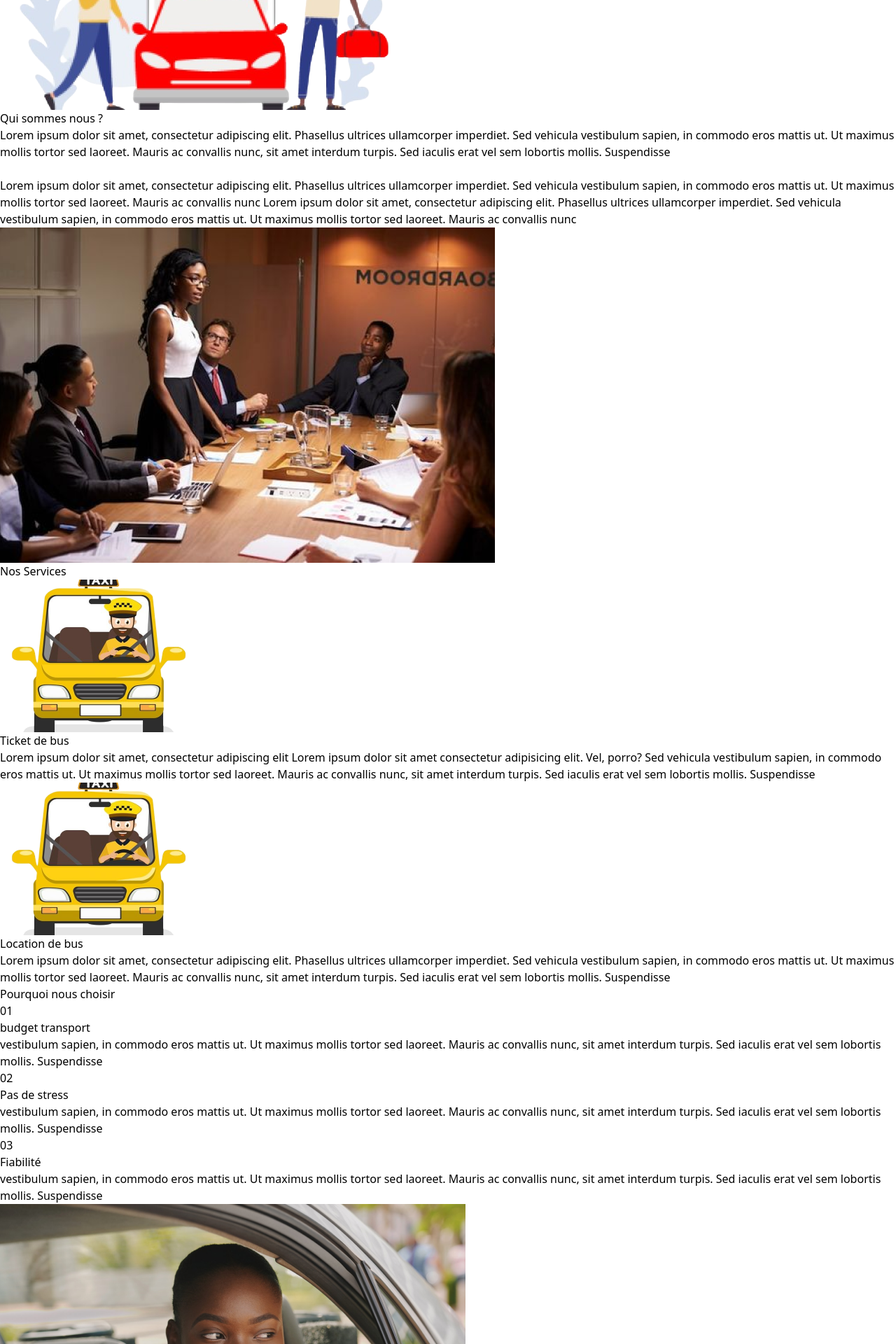
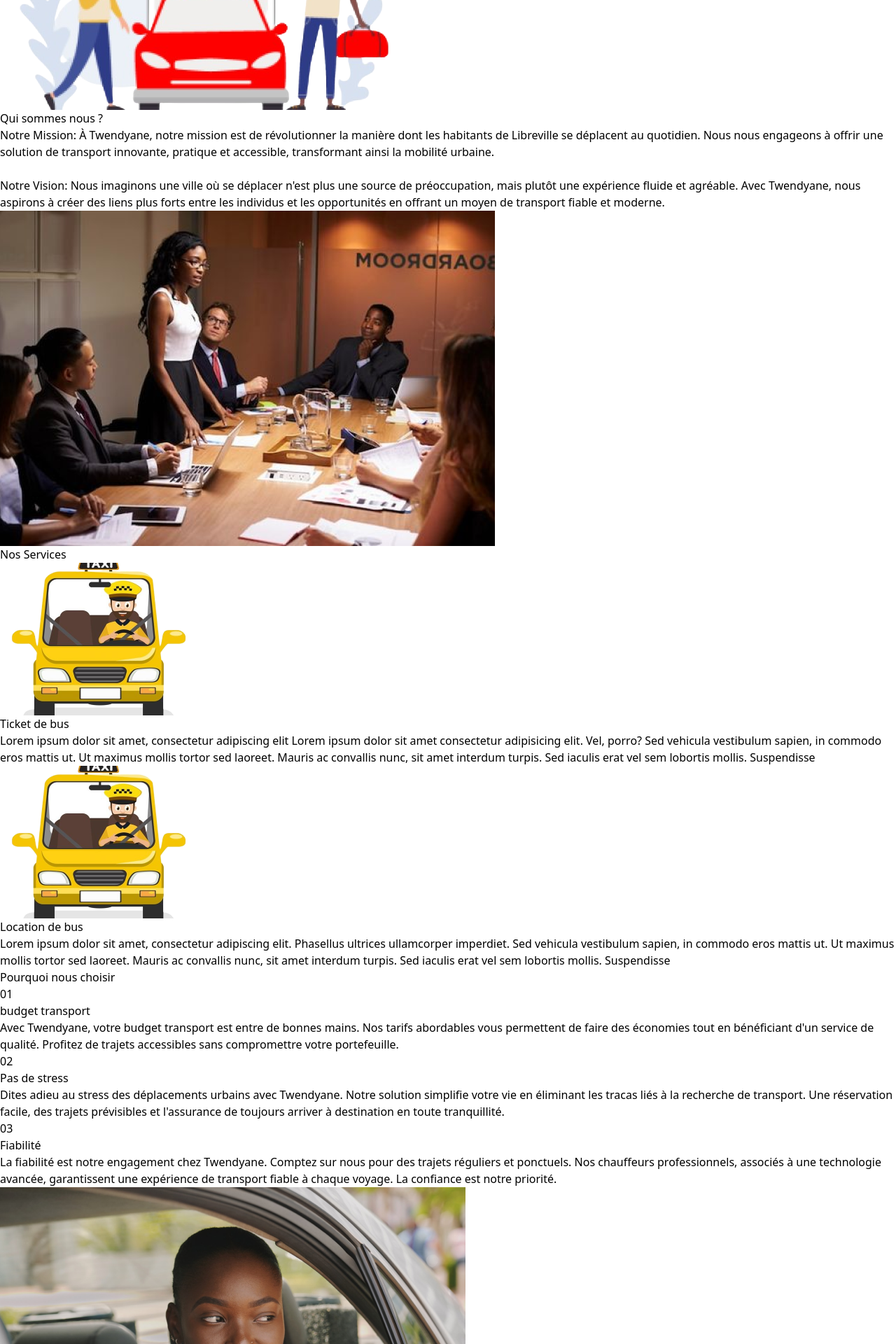
Before and after one commit to abraham241/twendy, a React (Vite) app: page / in a window 1280 px wide. Shown: the part 793-2713 px from the top of the page at 70% size. Built offline with nearby package versions, Linux system fonts and the light colour scheme.

Commit message:
ajout du texte sur la home page

```diff
--- a/src/Screen/Landing.jsx
+++ b/src/Screen/Landing.jsx
@@ -59,23 +59,22 @@ export default function Landing() {
       <div className="flex flex-col gap-5 sm:flex-col md:flex-col lg:flex-row xl:flex-row py-10 px-10">
         <div className="w-full sm:w-full lg:w-1/2 xl:w-1/2 pt-10 ">
           <h1 className="text-5xl font-bold  pb-5">Qui sommes nous ?</h1>
-          <div className="">
+          <div className="text-xl">
             <p>
-              Lorem ipsum dolor sit amet, consectetur adipiscing elit. Phasellus
-              ultrices ullamcorper imperdiet. Sed vehicula vestibulum sapien, in
-              commodo eros mattis ut. Ut maximus mollis tortor sed laoreet.
-              Mauris ac convallis nunc, sit amet interdum turpis. Sed iaculis
-              erat vel sem lobortis mollis. Suspendisse
+              <span className="font-bold">Notre Mission:</span> À Twendyane,
+              notre mission est de révolutionner la manière dont les habitants
+              de Libreville se déplacent au quotidien. Nous nous engageons à
+              offrir une solution de transport innovante, pratique et
+              accessible, transformant ainsi la mobilité urbaine.
             </p>{" "}
             <br />
             <p className="pb-3">
-              Lorem ipsum dolor sit amet, consectetur adipiscing elit. Phasellus
-              ultrices ullamcorper imperdiet. Sed vehicula vestibulum sapien, in
-              commodo eros mattis ut. Ut maximus mollis tortor sed laoreet.
-              Mauris ac convallis nunc Lorem ipsum dolor sit amet, consectetur
-              adipiscing elit. Phasellus ultrices ullamcorper imperdiet. Sed
-              vehicula vestibulum sapien, in commodo eros mattis ut. Ut maximus
-              mollis tortor sed laoreet. Mauris ac convallis nunc
+              <span className="font-bold">Notre Vision:</span> Nous imaginons
+              une ville où se déplacer n'est plus une source de préoccupation,
+              mais plutôt une expérience fluide et agréable. Avec Twendyane,
+              nous aspirons à créer des liens plus forts entre les individus et
+              les opportunités en offrant un moyen de transport fiable et
+              moderne.
             </p>
           </div>
         </div>
@@ -136,42 +135,51 @@ export default function Landing() {
             <div className="bg-black w-96 p-5 rounded-xl">
               <div className="text-center py-2">
                 <h6 className="text-5xl font-bold text-white">01</h6>
-                <p className="text-red-600 font-bold"> budget transport</p>
+                <p className="text-red-600 font-bold text-xl py-2">
+                  {" "}
+                  budget transport
+                </p>
               </div>
               <div>
-                <p className="text-white">
-                  vestibulum sapien, in commodo eros mattis ut. Ut maximus
-                  mollis tortor sed laoreet. Mauris ac convallis nunc, sit amet
-                  interdum turpis. Sed iaculis erat vel sem lobortis mollis.
-                  Suspendisse
+                <p className="text-white text-xl">
+                  Avec Twendyane, votre budget transport est entre de bonnes
+                  mains. Nos tarifs abordables vous permettent de faire des
+                  économies tout en bénéficiant d'un service de qualité.
+                  Profitez de trajets accessibles sans compromettre votre
+                  portefeuille.
                 </p>
               </div>
             </div>
             <div className="bg-black w-96 p-5 rounded-xl">
               <div className="text-center py-2">
                 <h6 className="text-5xl font-bold text-white">02</h6>
-                <p className="text-red-600 font-bold"> Pas de stress</p>
+                <p className="text-red-600 font-bold text-xl py-2">
+                  {" "}
+                  Pas de stress
+                </p>
               </div>
               <div>
-                <p className="text-white">
-                  vestibulum sapien, in commodo eros mattis ut. Ut maximus
-                  mollis tortor sed laoreet. Mauris ac convallis nunc, sit amet
-                  interdum turpis. Sed iaculis erat vel sem lobortis mollis.
-                  Suspendisse
+                <p className="text-white text-xl">
+                  Dites adieu au stress des déplacements urbains avec Twendyane.
+                  Notre solution simplifie votre vie en éliminant les tracas
+                  liés à la recherche de transport. Une réservation facile, des
+                  trajets prévisibles et l'assurance de toujours arriver à
+                  destination en toute tranquillité.
                 </p>
               </div>
             </div>
             <div className="bg-black w-96 p-5 rounded-xl">
               <div className="text-center py-2">
                 <h6 className="text-5xl font-bold text-white">03</h6>
-                <p className="text-red-600 font-bold"> Fiabilité</p>
+                <p className="text-red-600 font-bold text-xl py-2"> Fiabilité</p>
               </div>
               <div>
-                <p className="text-white">
-                  vestibulum sapien, in commodo eros mattis ut. Ut maximus
-                  mollis tortor sed laoreet. Mauris ac convallis nunc, sit amet
-                  interdum turpis. Sed iaculis erat vel sem lobortis mollis.
-                  Suspendisse
+                <p className="text-white text-xl">
+                  La fiabilité est notre engagement chez Twendyane. Comptez sur
+                  nous pour des trajets réguliers et ponctuels. Nos chauffeurs
+                  professionnels, associés à une technologie avancée,
+                  garantissent une expérience de transport fiable à chaque
+                  voyage. La confiance est notre priorité.
                 </p>
               </div>
             </div>
```
